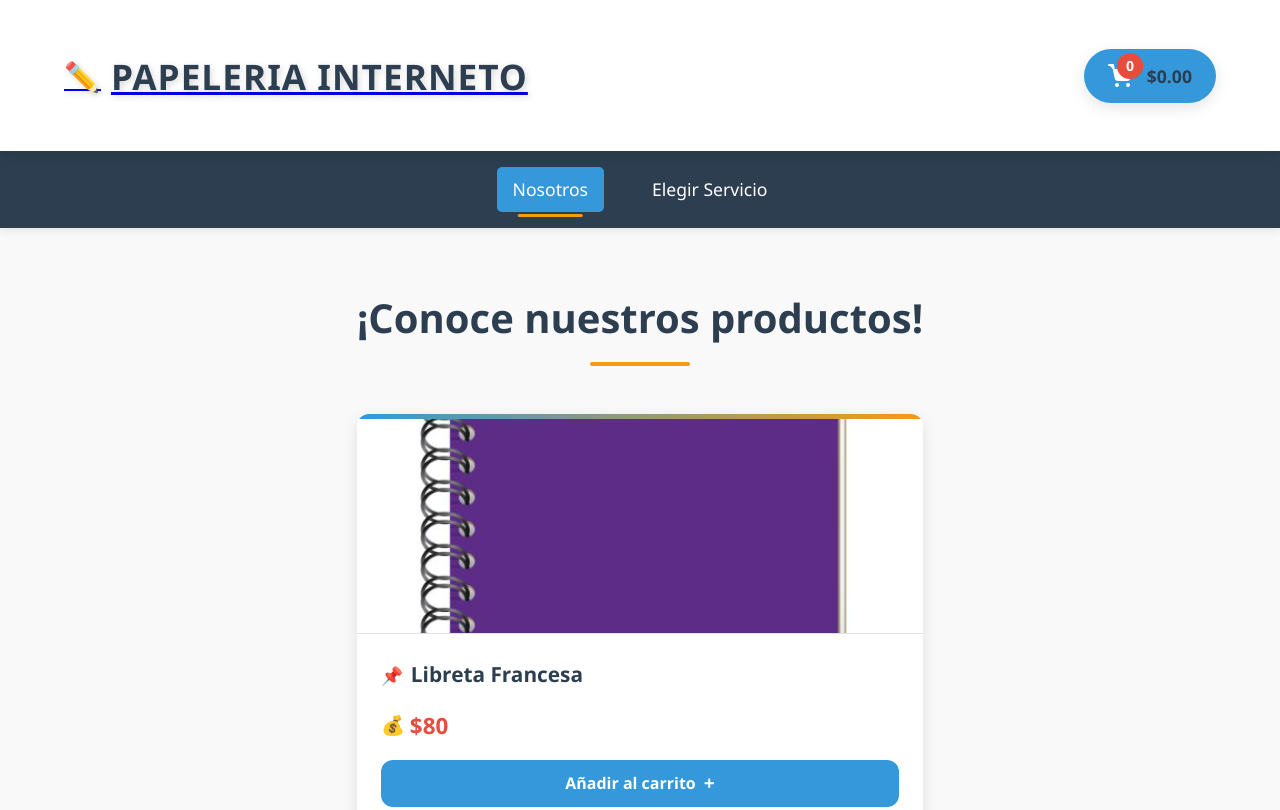
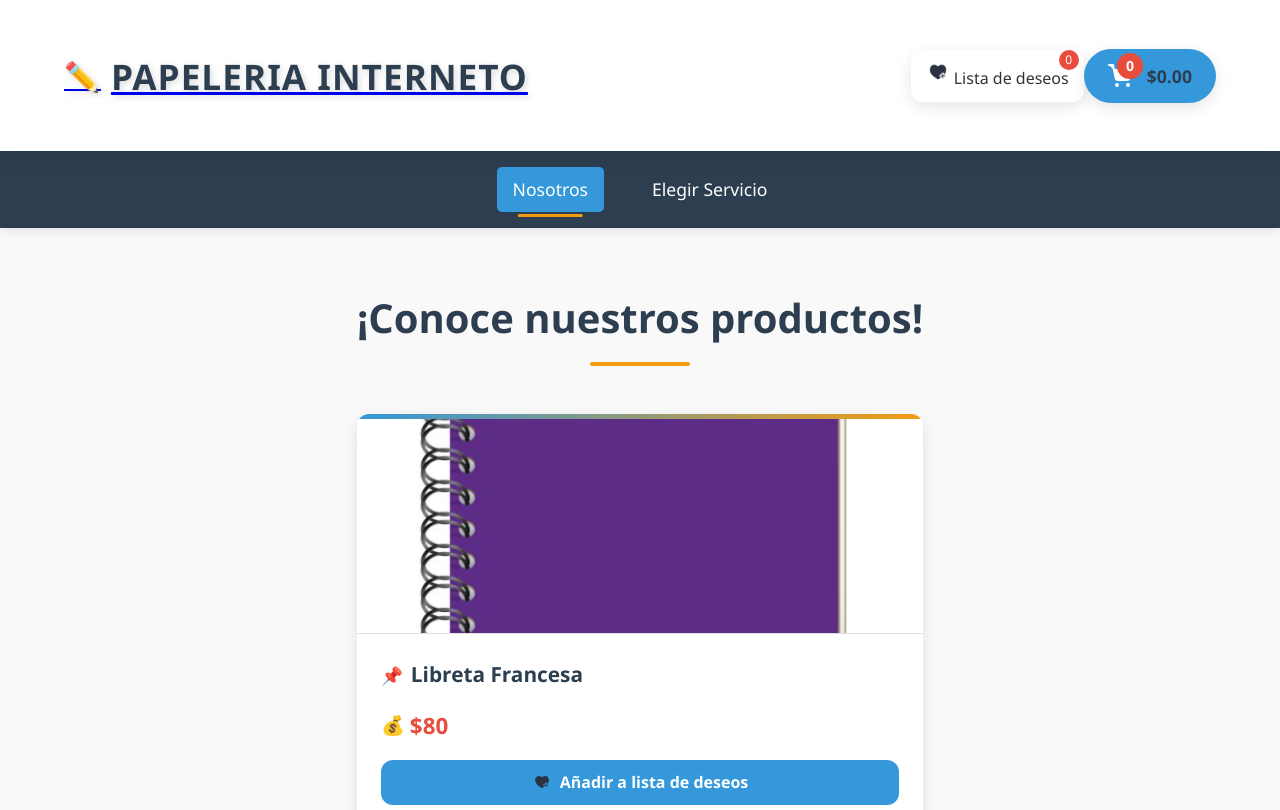
Before and after one commit to XTSanty/Papeleria, a website: page public/Home.html in a window 1280 px wide. Shown: the top 810 px of the page. Drawn offline with nearby package versions, Linux system fonts and the light colour scheme.

Commit message:
adición de botones de wishlist

```diff
--- a/public/Home.html
+++ b/public/Home.html
@@ -18,6 +18,13 @@
         <a href="index.html">
             <h1>Papeleria Interneto</h1>
         </a>
+        <div class="deseos" id="btn-deseos">
+            <div class="deseos-icono">
+            <img src="img/add_to_wishlist.png" alt="Lista de deseos">
+            Lista de deseos
+            <span id="contador-deseos">0</span>
+            </div>
+        </div>
         <div class="carrito" id="carrito">
             <div class="carrito-icono">
                 <span id="contador-productos">0</span>
@@ -45,6 +52,10 @@
                 <div class="producto__informacion">
                     <p class="producto__nombre">Libreta Francesa</p>
                     <p class="producto__precio">$80</p>
+                    <button class="producto__boton--deseos" data-precio="80" data-nombre="Libreta Francesa">
+                        <img src="img/add_to_wishlist.png" alt="Añadir a deseos" class="icono-deseo">Añadir a lista de deseos
+                    </button>
+                    <br>
                     <button class="producto__boton" data-precio="80" data-nombre="Libreta Francesa">Añadir al carrito</button>
                 </div>
             </div>
@@ -53,6 +64,10 @@
                 <div class="producto__informacion">
                     <p class="producto__nombre">Libreta doble raya</p>
                     <p class="producto__precio">$80</p>
+                    <button class="producto__boton--deseos" data-precio="80" data-nombre="Libreta Francesa">
+                        <img src="img/add_to_wishlist.png" alt="Añadir a deseos" class="icono-deseo">Añadir a lista de deseos
+                    </button>
+                    <br>
                     <button class="producto__boton" data-precio="80" data-nombre="Libreta doble raya">Añadir al carrito</button>
                 </div>
             </div>
@@ -61,6 +76,10 @@
                 <div class="producto__informacion">
                     <p class="producto__nombre">Libreta Cuadro Chico</p>
                     <p class="producto__precio">$80</p>
+                    <button class="producto__boton--deseos" data-precio="80" data-nombre="Libreta Francesa">
+                        <img src="img/add_to_wishlist.png" alt="Añadir a deseos" class="icono-deseo">Añadir a lista de deseos
+                    </button>
+                    <br>
                     <button class="producto__boton" data-precio="80" data-nombre="Libreta Cuadro Chico">Añadir al carrito</button>
                 </div>
             </div>
@@ -69,6 +88,10 @@
                 <div class="producto__informacion">
                     <p class="producto__nombre">Libreta Cuadro Grande</p>
                     <p class="producto__precio">$80</p>
+                    <button class="producto__boton--deseos" data-precio="80" data-nombre="Libreta Francesa">
+                        <img src="img/add_to_wishlist.png" alt="Añadir a deseos" class="icono-deseo">Añadir a lista de deseos
+                    </button>
+                    <br>
                     <button class="producto__boton" data-precio="80" data-nombre="Libreta Cuadro Grande">Añadir al carrito</button>
                 </div>
             </div>
@@ -79,6 +102,10 @@
                 <div class="producto__informacion">
                     <p class="producto__nombre">Sacapuntas</p>
                     <p class="producto__precio">$10</p>
+                    <button class="producto__boton--deseos" data-precio="80" data-nombre="Libreta Francesa">
+                        <img src="img/add_to_wishlist.png" alt="Añadir a deseos" class="icono-deseo">Añadir a lista de deseos
+                    </button>
+                    <br>
                     <button class="producto__boton" data-precio="10" data-nombre="Sacapuntas">Añadir al carrito</button>
                 </div>
             </div>
@@ -87,6 +114,10 @@
                 <div class="producto__informacion">
                     <p class="producto__nombre">Borrador</p>
                     <p class="producto__precio">$5</p>
+                    <button class="producto__boton--deseos" data-precio="80" data-nombre="Libreta Francesa">
+                        <img src="img/add_to_wishlist.png" alt="Añadir a deseos" class="icono-deseo">Añadir a lista de deseos
+                    </button>
+                    <br>
                     <button class="producto__boton" data-precio="5" data-nombre="Borrador">Añadir al carrito</button>
                 </div>
             </div>
@@ -95,6 +126,10 @@
                 <div class="producto__informacion">
                     <p class="producto__nombre">Lapiz</p>
                     <p class="producto__precio">$8</p>
+                    <button class="producto__boton--deseos" data-precio="80" data-nombre="Libreta Francesa">
+                        <img src="img/add_to_wishlist.png" alt="Añadir a deseos" class="icono-deseo">Añadir a lista de deseos
+                    </button>
+                    <br>
                     <button class="producto__boton" data-precio="8" data-nombre="Lapiz">Añadir al carrito</button>
                 </div>
             </div>
@@ -103,6 +138,10 @@
                 <div class="producto__informacion">
                     <p class="producto__nombre">Color</p>
                     <p class="producto__precio">$15</p>
+                    <button class="producto__boton--deseos" data-precio="80" data-nombre="Libreta Francesa">
+                        <img src="img/add_to_wishlist.png" alt="Añadir a deseos" class="icono-deseo">Añadir a lista de deseos
+                    </button>
+                    <br>
                     <button class="producto__boton" data-precio="15" data-nombre="Color">Añadir al carrito</button>
                 </div>
             </div>
@@ -111,6 +150,10 @@
                 <div class="producto__informacion">
                     <p class="producto__nombre">Copias</p>
                     <p class="producto__precio">Varia El precio de impresion 5$-25$</p>
+                    <button class="producto__boton--deseos" data-precio="80" data-nombre="Libreta Francesa">
+                        <img src="img/add_to_wishlist.png" alt="Añadir a deseos" class="icono-deseo">Añadir a lista de deseos
+                    </button>
+                    <br>
                     <button class="producto__boton" data-precio="5" data-nombre="Copias">Añadir al carrito</button>
                 </div>
             </div>
@@ -119,6 +162,10 @@
                 <div class="producto__informacion">
                     <p class="producto__nombre">Memoria USB</p>
                     <p class="producto__precio">$50</p>
+                    <button class="producto__boton--deseos" data-precio="80" data-nombre="Libreta Francesa">
+                        <img src="img/add_to_wishlist.png" alt="Añadir a deseos" class="icono-deseo">Añadir a lista de deseos
+                    </button>
+                    <br>
                     <button class="producto__boton" data-precio="50" data-nombre="Memoria USB">Añadir al carrito</button>
                 </div>
             </div>
@@ -127,6 +174,10 @@
                 <div class="producto__informacion">
                     <p class="producto__nombre">Plastilina</p>
                     <p class="producto__precio">$25</p>
+                    <button class="producto__boton--deseos" data-precio="80" data-nombre="Libreta Francesa">
+                        <img src="img/add_to_wishlist.png" alt="Añadir a deseos" class="icono-deseo">Añadir a lista de deseos
+                    </button>
+                    <br>
                     <button class="producto__boton" data-precio="25" data-nombre="Plastilina">Añadir al carrito</button>
                 </div>
             </div>
@@ -135,6 +186,10 @@
                 <div class="producto__informacion">
                     <p class="producto__nombre">Boligrafo</p>
                     <p class="producto__precio">$17</p>
+                    <button class="producto__boton--deseos" data-precio="80" data-nombre="Libreta Francesa">
+                        <img src="img/add_to_wishlist.png" alt="Añadir a deseos" class="icono-deseo">Añadir a lista de deseos
+                    </button>
+                    <br>
                     <button class="producto__boton" data-precio="17" data-nombre="Boligrafo">Añadir al carrito</button>
                 </div>
             </div>
--- a/public/styleHome.css
+++ b/public/styleHome.css
@@ -101,7 +101,47 @@ body {
       font-weight: bold;
       color: var(--color-primario);
   }
+/*lista de deseos del header*/
+.deseos {
+    display: flex;
+    align-items: center;
+    gap: 15px;
+    background: white;
+    padding: 10px 15px;
+    border-radius: var(--border-radius);
+    box-shadow: var(--sombra);
+    cursor: pointer;
+    transition: var(--transicion);
+    margin-left: auto;
+}
 
+.deseos:hover {
+    transform: translateY(-2px);
+}
+
+.deseos-icono {
+    position: relative;
+}
+
+.deseos-icono img {
+    width: 24px;
+    height: 24px;
+}
+
+#contador-deseos {
+    position: absolute;
+    top: -10px;
+    right: -10px;
+    background-color: #e74c3c;
+    color: white;
+    border-radius: 50%;
+    width: 20px;
+    height: 20px;
+    display: flex;
+    justify-content: center;
+    align-items: center;
+    font-size: 12px;
+}
 /* Overlay del carrito */
 .carrito-overlay {
     position: fixed;
@@ -642,6 +682,37 @@ body {
   font-size: 1.2rem;
 }
 
+.producto__boton--deseos {
+    background-color: var(--color-secundario);
+    color: white;
+    border: none;
+    padding: 0.8rem;
+    border-radius: var(--border-radius);
+    cursor: pointer;
+    font-size: 1rem;
+    font-weight: 600;
+    transition: var(--transicion);
+    display: flex;
+    align-items: center;
+    justify-content: center;
+    gap: 8px;
+    margin-top: auto;
+    width: auto;        /* Ajuste automático al contenido */
+    height: auto;       /* Igual */
+}
+
+.producto__boton--deseos:hover {
+    background-color: var(--color-primario);
+    transform: translateY(-3px);
+    box-shadow: 0 5px 15px rgba(52, 152, 219, 0.3);
+}
+
+/* Imagen del corazón adaptada al botón */
+.icono-deseo {
+    width: 20px;
+    height: 20px;
+}
+
 .producto__boton {
   background-color: var(--color-secundario);
   color: white;
```
Also changed, not shown: public/img/add_to_wishlist.png (added). Lines whose indentation alone changed are shown as unchanged.
